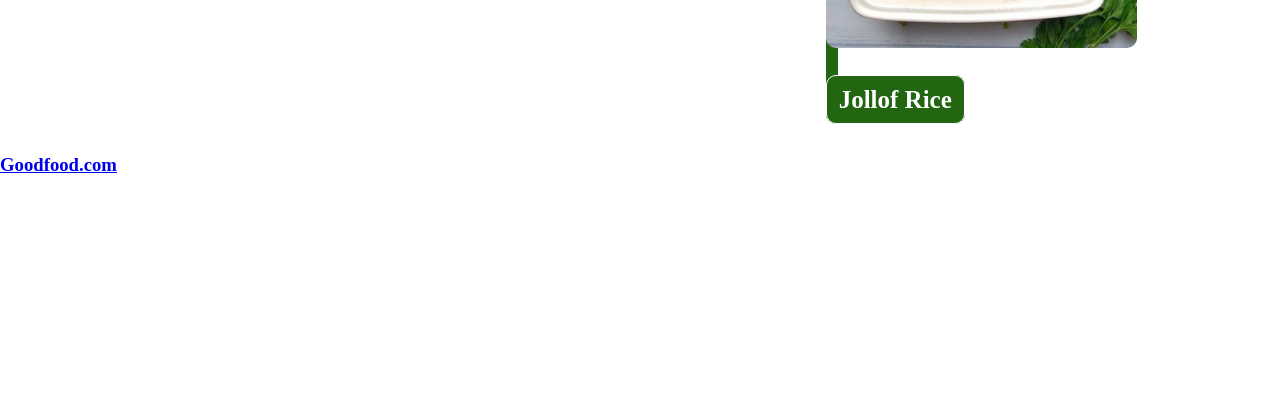
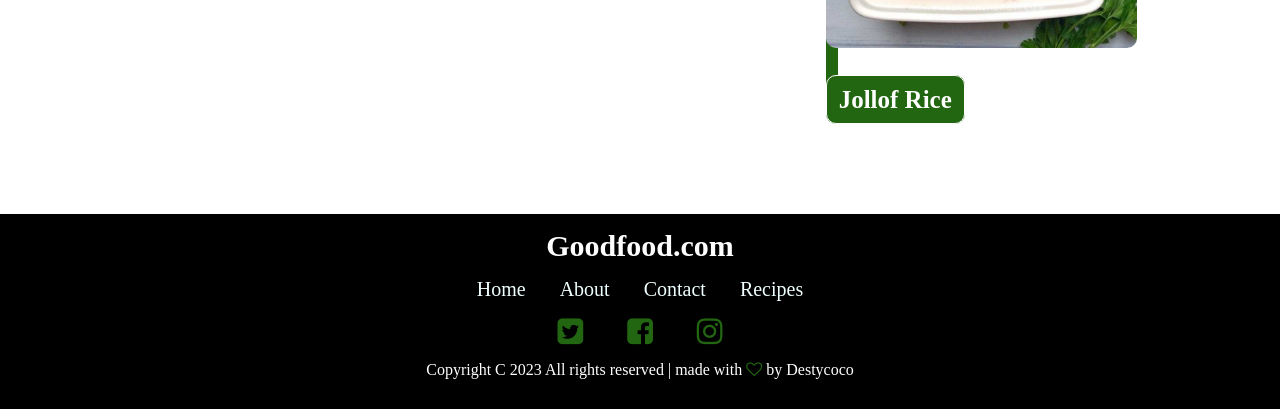
Before and after one commit to Destycoco/repo, a plain HTML site: page odin-recipes/index.html in a window 1280 px wide. Shown: the part 1289-1698 px from the top of the page. Before the commit the page ends 1465 px from the top, so only its background shows below. Drawn offline with Linux system fonts and the light colour scheme.

Commit message:
Add the footer section to the previous changes.

```diff
--- a/odin-recipes/index.html
+++ b/odin-recipes/index.html
@@ -6,6 +6,7 @@
     <meta name="viewport" content="width=device-width, initial-scale=1.0">
     <title>My Recipes Website</title>
     <link rel="stylesheet" href="style.css">
+    <link href="https://maxcdn.bootstrapcdn.com/font-awesome/4.2.0/css/font-awesome.min.css" rel="stylesheet">
 </head>
 <body>
     <div class="header">
@@ -46,7 +47,17 @@
         <h3><a href="./index.html">Goodfood.com</a></h3>
         <div class="footer-menu">
 
+                <span><a href="#">Home</a></span>
+                <span><a href="#">About</a></span>
+                <span><a href="#">Contact</a></span>
+                <span><a href="#">Recipes</a></span>
+
         </div>
+        <i class="fa fa-twitter-square"></i>
+        <i class="fa fa-facebook-square"></i>
+        <i class="fa fa-instagram"></i>
+        <p>Copyright C 2023 All rights reserved | made with <i class="fa fa-heart-o"></i> by Destycoco</p>
+
 
     </div>
 
--- a/odin-recipes/style.css
+++ b/odin-recipes/style.css
@@ -147,3 +147,41 @@
     text-align: center;
     margin:auto;
 }
+.footer{
+    text-align: center;
+    margin: 100px auto;
+    color:white;
+    background-color: black;
+    margin-bottom: 0px;
+    padding: 15px;
+}
+
+.footer h3 a{
+    font-size: 30px;
+    text-decoration: none;
+    color: #fff;
+    font-weight: 600;
+}
+
+.footer-menu{
+    margin: 15px auto;
+}
+.footer-menu a{
+    margin: 0px 15px;
+    text-decoration: none;
+    color: #fff;
+    font-size: 20px;
+    color:azure;
+}
+.footer .fa{
+    font-size: 30px;
+    margin: 0 20px;
+    color: #226612;
+}
+.footer .fa.fa-heart-o{
+    font-size: 100%;
+    margin: 0;
+}
+.footer p{
+    margin: 15px auto;
+}
```
